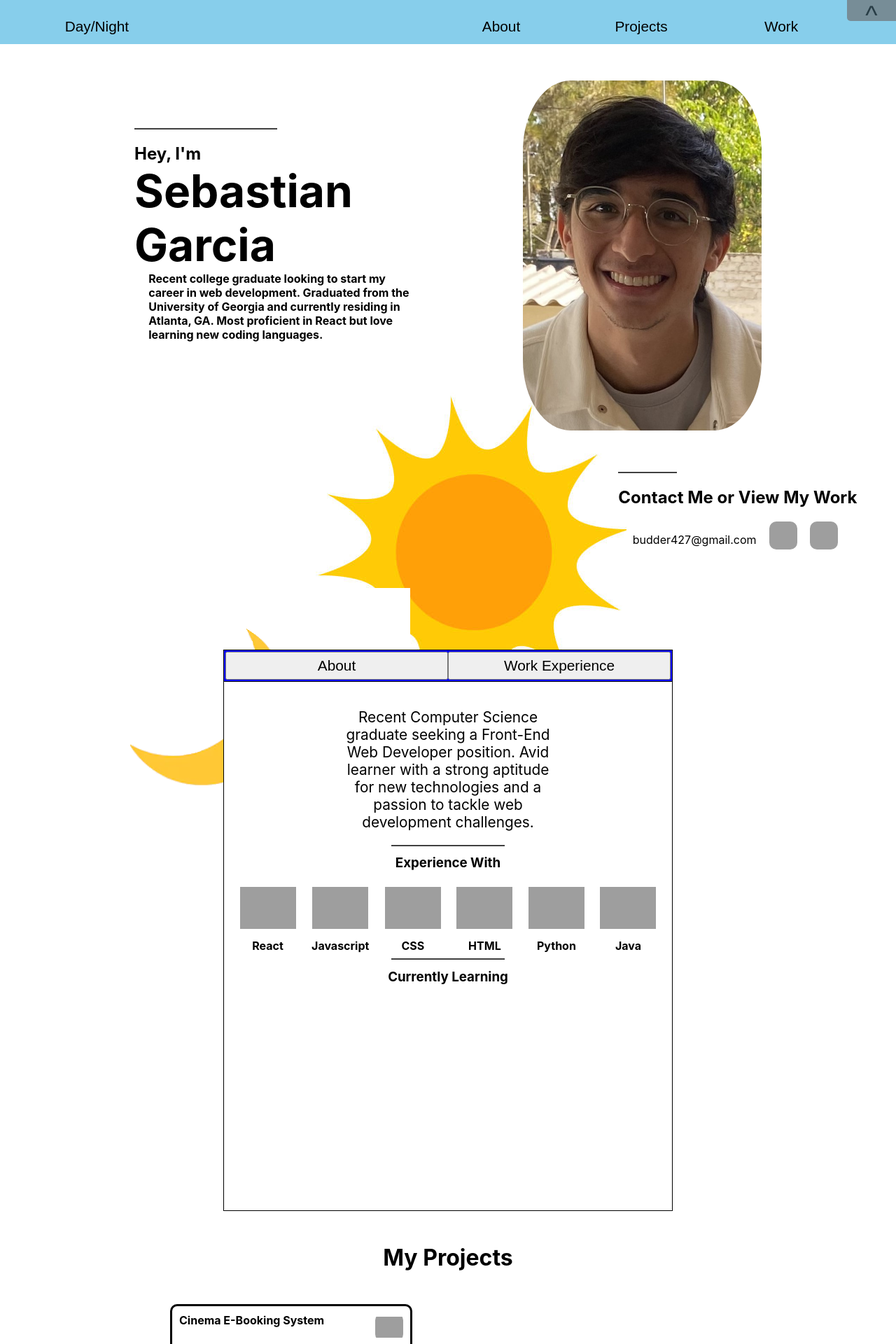
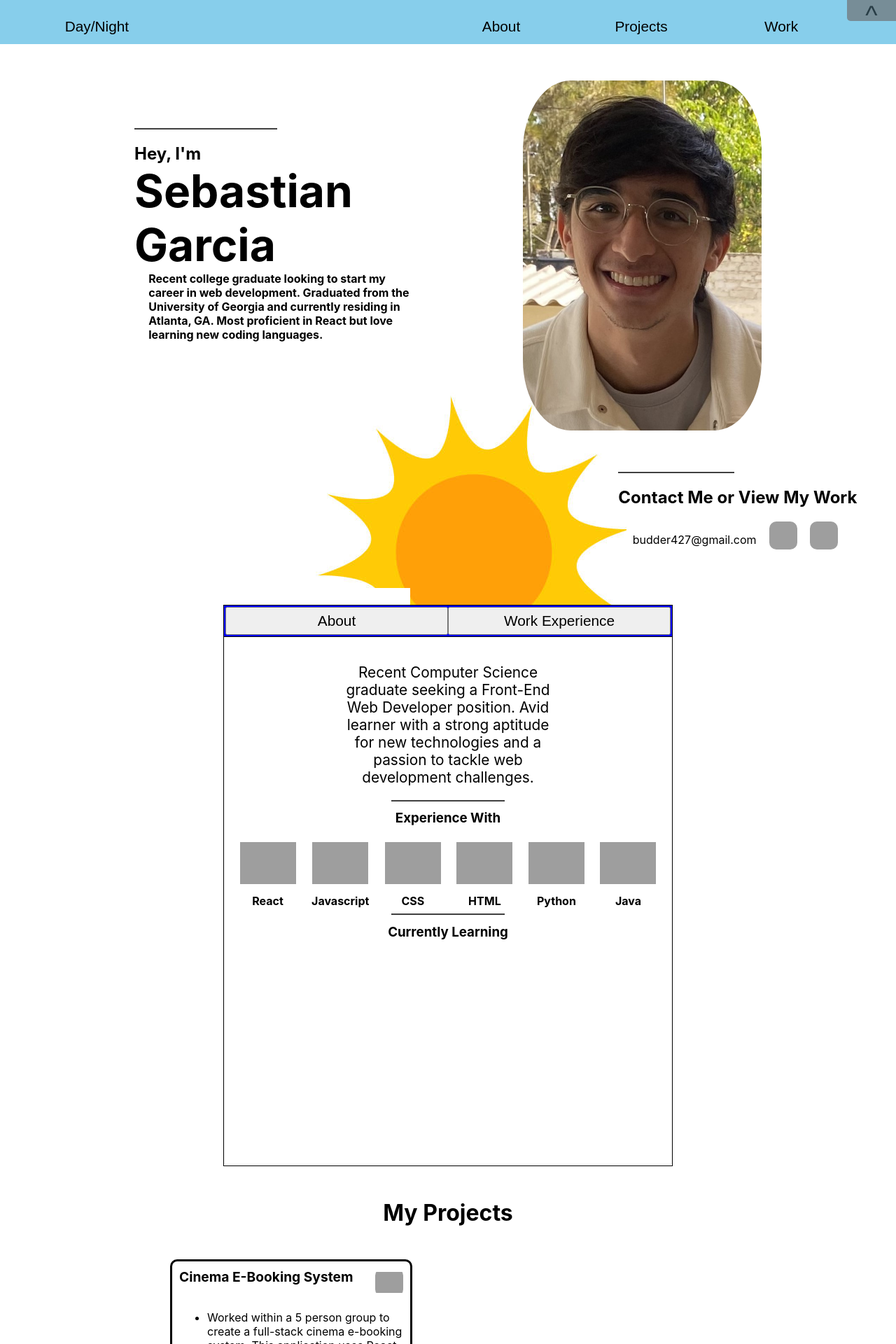
Before and after one commit to GitSeaBass/React-cv, a React (Create React App) app in the folder react-cv/: page / in a window 1280 px wide. Shown: the top 1920 px of the page at 70% size. Built offline with nearby package versions, Linux system fonts and the light colour scheme; grey boxes are pictures that could not be loaded.

Commit message:
css changes throughout

```diff
--- a/react-cv/src/components/InfoDisplay.css
+++ b/react-cv/src/components/InfoDisplay.css
@@ -1,3 +1,7 @@
+.display-background {
+    background-color: white;
+}
+
 .display-container {
     margin: auto;
     width: 50%;
--- a/react-cv/src/components/InfoDisplay.js
+++ b/react-cv/src/components/InfoDisplay.js
@@ -13,6 +13,7 @@ function InfoDisplay({aboutRef, workRef}) {
     }
 
     return (
+        <div className='display-background'>
             <div className='display-container'>
                 <div className='display-selector'>
                     <button className='selector-button' onClick={changeAbout}>About</button>
@@ -27,6 +28,7 @@ function InfoDisplay({aboutRef, workRef}) {
                     }
                 </div>
             </div>
+        </div>
     )
 }
 
--- a/react-cv/src/components/Main.css
+++ b/react-cv/src/components/Main.css
@@ -3,7 +3,7 @@
     margin: auto;
     text-align: left;
     background-color: transparent;
-    margin-bottom: 10%;
+    margin-bottom: 5%;
 }
 
 .main-flex {
@@ -64,7 +64,7 @@
 
 .social-hr {
     margin-left: 0;
-    width: 40%;
+    width: 80%;
 }
 
 .vert-flex {
@@ -96,7 +96,7 @@
 
 .sun-down {
     position: absolute;
-    top: 105%;
+    top: 120%;
     left: 35%;
     transition: 2s;
     z-index: -1;
--- a/react-cv/src/components/ProjectBox.css
+++ b/react-cv/src/components/ProjectBox.css
@@ -25,3 +25,7 @@
     object-fit: contain;
     border-radius: 10px;
 }
+
+.project-title {
+    font-size: 1.2em;
+}
--- a/react-cv/src/components/Work.js
+++ b/react-cv/src/components/Work.js
@@ -3,7 +3,7 @@ import './Work.css'
 function Work({workRef}) {
     return (
         <div ref={workRef} className='work-main'>
-            <h1>Work Experience</h1>
+            <h1>My Work Experience</h1>
 
             <div className='jobs-container'>
                 <div className='job'>
```
Lines whose indentation alone changed are shown as unchanged.
